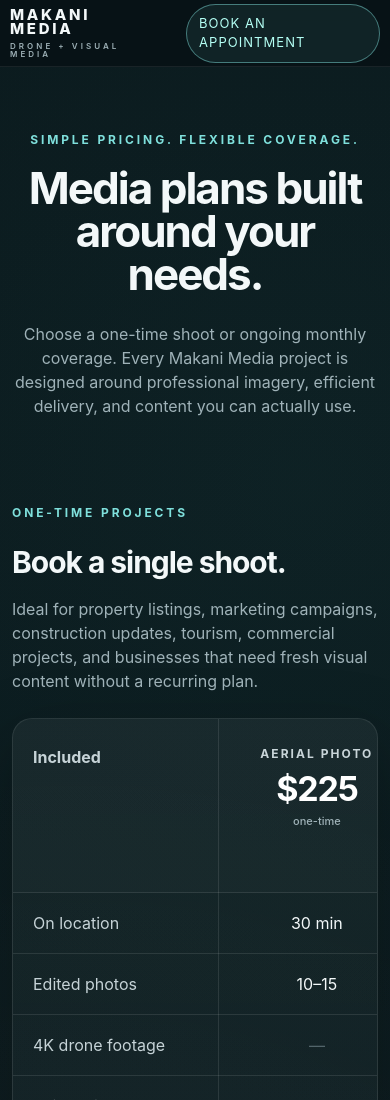
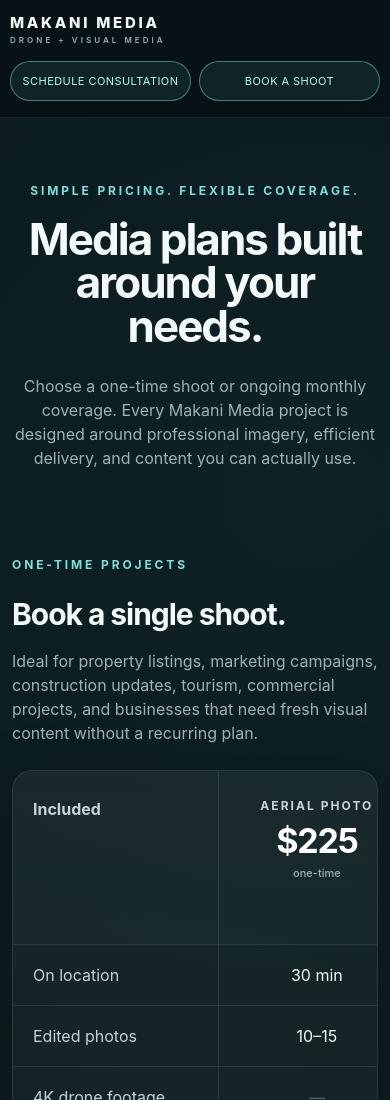
Before and after one commit to chrisdudine/makani-media-website, a plain HTML site: page pricing.html in a window 390 px wide. Shown: the top 1100 px of the page. Drawn offline with Linux system fonts and the light colour scheme.

Commit message:
Add matching consultation and shoot buttons to pricing header

```diff
--- a/pricing.html
+++ b/pricing.html
@@ -358,6 +358,17 @@
       .footer-row span{display:block;margin-top:8px}
     }
   </style>
+<style>
+    .nav-cta-group{display:flex;align-items:center;gap:12px}
+    .nav-cta-group .nav-cta{white-space:nowrap;text-align:center}
+    @media(max-width:1050px){header nav a:not(.nav-cta){display:none}}
+    @media(max-width:620px){
+      header .nav{flex-wrap:wrap;gap:16px;padding-top:16px;padding-bottom:16px}
+      header nav,.nav-cta-group{width:100%}
+      .nav-cta-group{gap:8px}
+      .nav-cta-group .nav-cta{flex:1;padding:11px 8px;font-size:11px;letter-spacing:.04em}
+    }
+  </style>
 </head>
 
 <body>
@@ -373,7 +384,10 @@
         <a href="index.html#industries">Industries</a>
         <a href="pricing.html" class="active" aria-current="page">Pricing</a>
         <a href="index.html#contact">Contact</a>
-        <a href="index.html#contact" class="nav-cta">Book an Appointment</a>
+        <div class="nav-cta-group">
+          <a href="index.html#contact" class="nav-cta">SCHEDULE CONSULTATION</a>
+          <a href="index.html#contact" class="nav-cta">BOOK A SHOOT</a>
+        </div>
       </nav>
     </div>
   </header>
```
